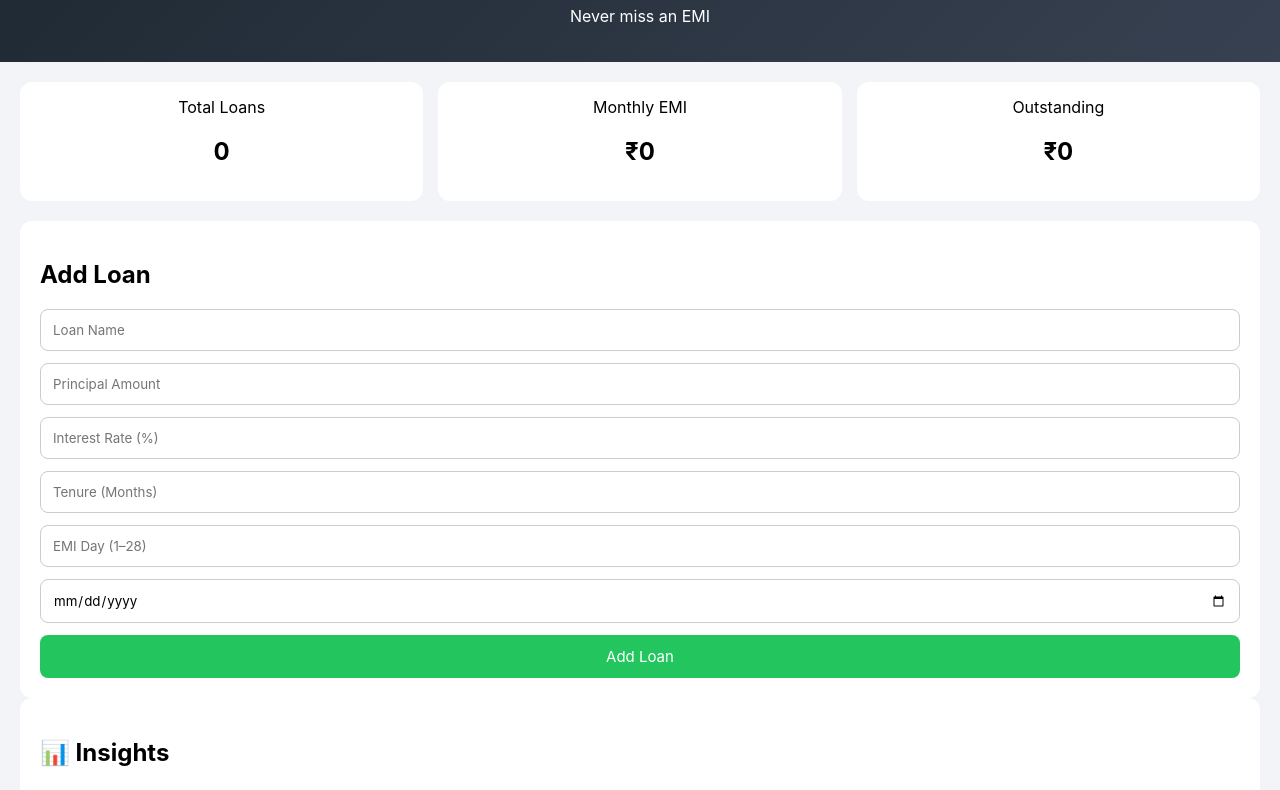
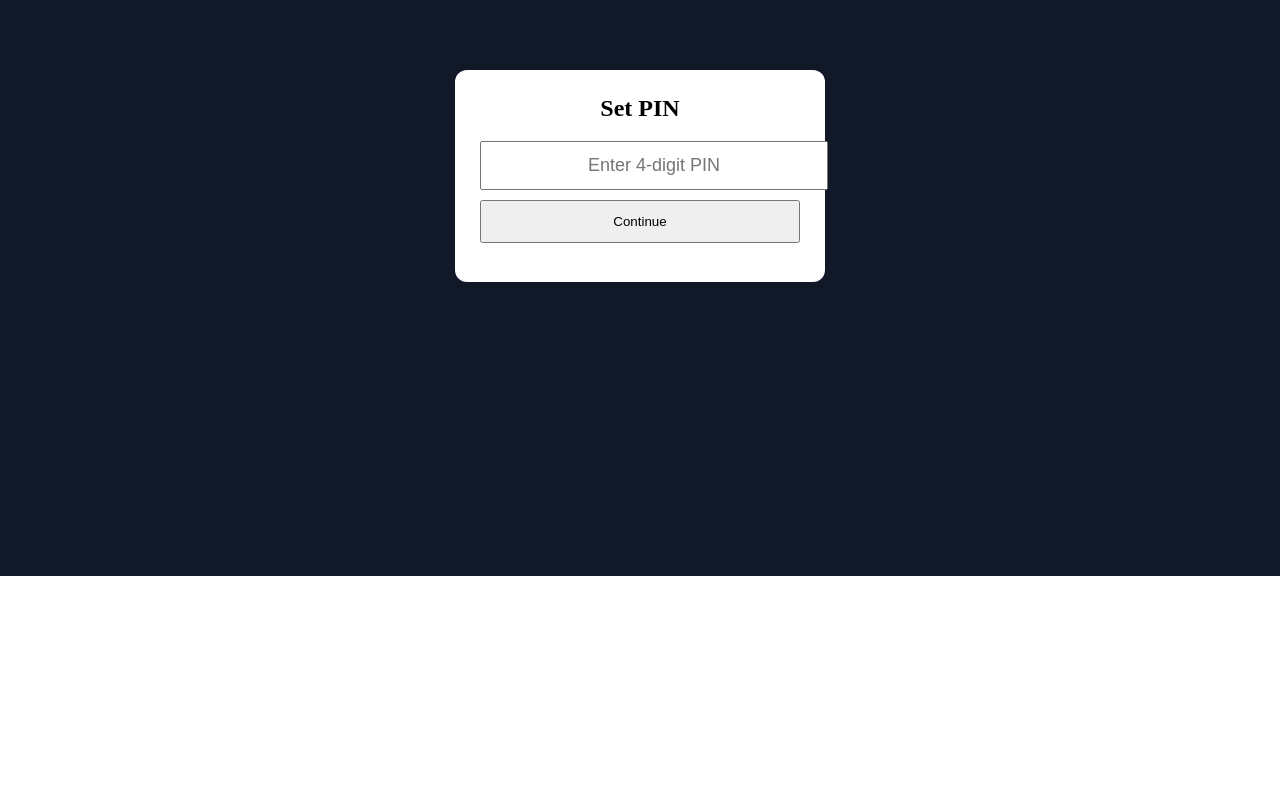
Before and after one commit to Eraparthi/loan-tracker, a plain HTML site: page index.html in a window 1280 px wide. Shown: the part 224-1014 px from the top of the page. After the commit the page ends 800 px from the top, so only its background shows below. Drawn offline with nearby package versions, Linux system fonts and the light colour scheme.

Commit message:
Update style.css

```diff
--- a/style.css
+++ b/style.css
@@ -1,85 +1,45 @@
-* {
-  box-sizing: border-box;
-  font-family: -apple-system, BlinkMacSystemFont, "Segoe UI", sans-serif;
+/* 🔐 Lock Screen */
+.lock-screen {
+  position: fixed;
+  inset: 0;
+  background: #111827;
+  display: flex;
+  justify-content: center;
+  align-items: center;
+  z-index: 999;
 }
 
-body {
-  margin: 0;
-  background: #f2f4f7;
-}
-
-.header {
-  background: linear-gradient(135deg, #1f2933, #374151);
-  color: white;
-  padding: 20px;
+.lock-card {
+  background: white;
+  padding: 25px;
+  border-radius: 12px;
+  width: 90%;
+  max-width: 320px;
   text-align: center;
 }
 
-.dashboard {
-  display: grid;
-  grid-template-columns: repeat(auto-fit, minmax(160px, 1fr));
-  gap: 15px;
-  padding: 20px;
+.lock-card h2 {
+  margin-top: 0;
 }
 
-.stat {
-  background: white;
-  padding: 15px;
-  border-radius: 12px;
+.lock-card input {
+  width: 100%;
+  padding: 12px;
+  font-size: 18px;
   text-align: center;
+  margin-bottom: 10px;
 }
 
-.add-loan {
-  background: white;
-  margin: 0 20px;
-  padding: 20px;
-  border-radius: 12px;
+.lock-card button {
+  width: 100%;
+  padding: 12px;
 }
 
-form {
-  display: grid;
-  gap: 12px;
+#pinMsg {
+  color: red;
+  font-size: 14px;
 }
 
-input, button {
-  padding: 12px;
-  border-radius: 8px;
-  border: 1px solid #ccc;
+.hidden {
+  display: none;
 }
-
-button {
-  background: #22c55e;
-  color: white;
-  border: none;
-  font-size: 15px;
-}
-
-.loan-list {
-  padding: 20px;
-}
-
-.loan-card {
-  background: white;
-  border-radius: 12px;
-  padding: 15px;
-  margin-bottom: 15px;
-}
-
-.status {
-  font-weight: bold;
-  margin-top: 5px;
-}
-
-.upcoming { color: #16a34a; }
-.overdue { color: #dc2626; }
-.completed { color: #2563eb; }
-
-.actions {
-  display: flex;
-  gap: 10px;
-  margin-top: 10px;
-}
-
-.actions button {
-  flex: 1;
-}
```
